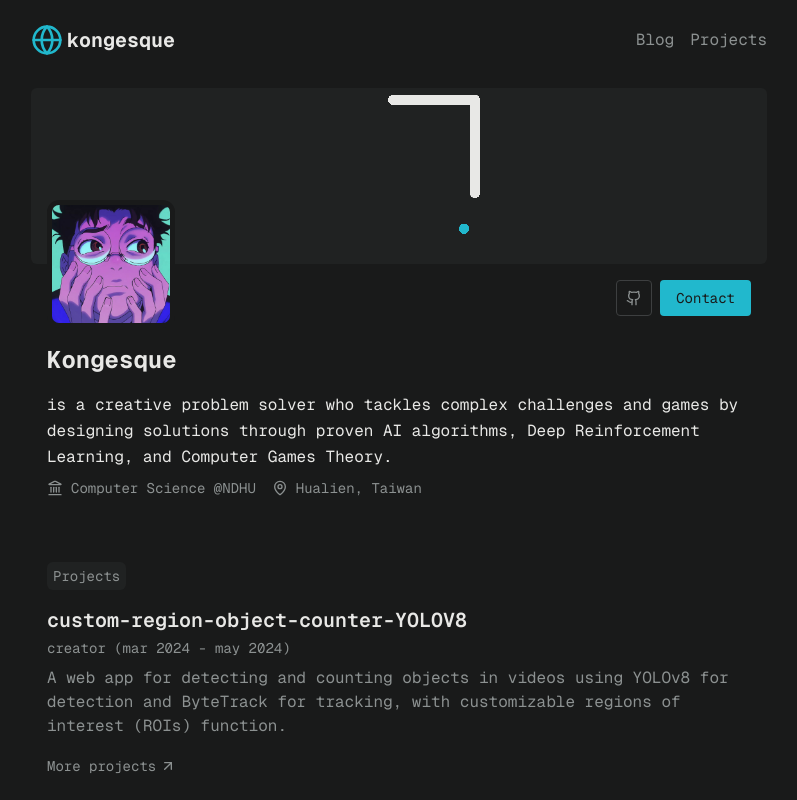
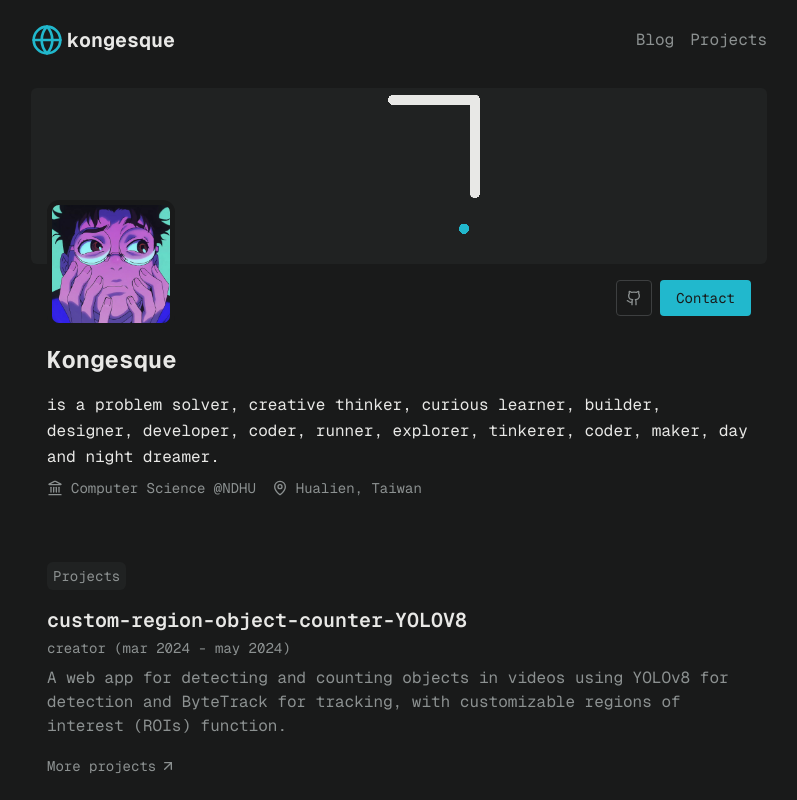
Before and after one commit to Kongesque/kongesque.com, a Next.js app: page / in a window 1280 px wide. Shown: the top 800 px of the page, without its empty margins (241-1038 px from the left). Built offline with nearby package versions, Linux system fonts and the light colour scheme.

Commit message:
kongesque

```diff
--- a/src/components/header.tsx
+++ b/src/components/header.tsx
@@ -64,7 +64,7 @@ export function Header() {
                 </h1>
 
                 <p className="leading-relaxed animate-fade-in-up text-primary mb-2">
-                is a creative problem solver who tackles complex challenges and games by designing solutions through proven AI algorithms, Deep Reinforcement Learning, and Computer Games Theory.
+                is a problem solver, creative thinker, curious learner, builder, designer, developer, coder, runner, explorer, tinkerer, coder, maker, day and night dreamer.
                 </p>
 
                 <div className="flex gap-1 sm:gap-4 text-secondary text-sm flex-col sm:flex-row">
```
